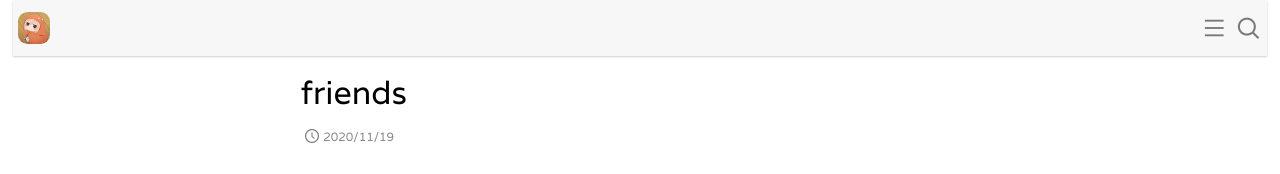
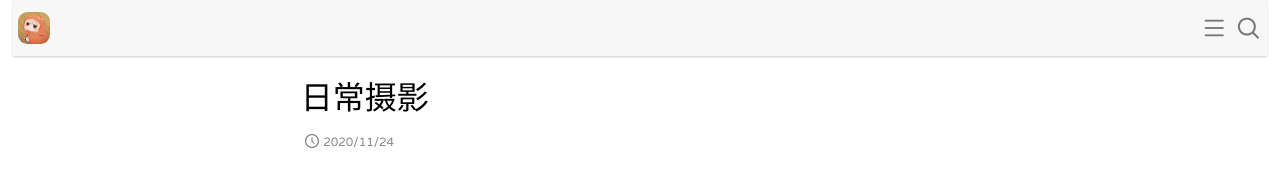
Before and after one commit to Diviad-Nick/diviad-Nick.github.io, a plain HTML site: page friends/index.html in a window 1280 px wide. Shown: the top 174 px of the page. Drawn offline with Linux system fonts and the light colour scheme.

Commit message:
Site updated: 2020-11-24 15:42:08

```diff
--- a/friends/index.html
+++ b/friends/index.html
@@ -166,11 +166,11 @@
         <article class="post-entry">
     <div class="header">
 
-      <div class="title">friends</div>
+      <div class="title">日常摄影</div>
       <div class="meta">
         <span class="item">
           <span class="iconfont icon-time-circle"></span>
-          <span>2020/11/19</span>
+          <span>2020/11/24</span>
         </span>
 
 
@@ -182,7 +182,9 @@
       <div>
       </div>
     </div>
-
+    <html><head></head><body><p><a href="http://diviad-nick.github.io/image/taohua.jpg" data-caption data-fancybox="images"><img src="http://diviad-nick.github.io/image/taohua.jpg" alt></a></p>
+<p><a href="http://diviad-nick.github.io/image/xiaoshulin.jpg" data-caption data-fancybox="images"><img src="http://diviad-nick.github.io/image/xiaoshulin.jpg" alt></a></p>
+</body></html>
 
 
   <div class="post-guide">
```
Also changed, not shown: 2 other files.
